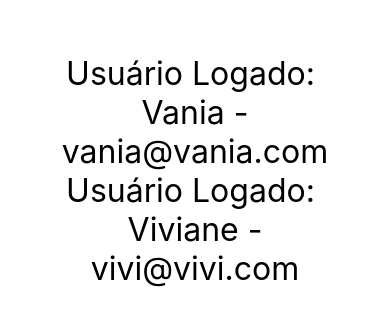
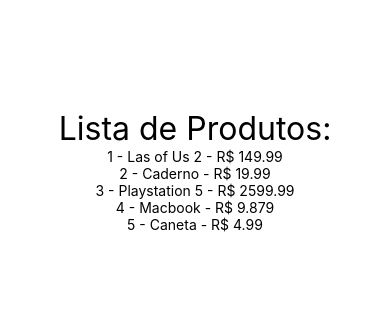
Before and after one commit to vaniamesquita/exerciciosReactNative, a React Native app: screen / in a window 390 px wide. Shown: the part 251-576 px from the top of the page. Built offline with nearby package versions, Linux system fonts and the light colour scheme.

Commit message:
renderizando lista #01

```diff
--- a/src/App.js
+++ b/src/App.js
@@ -1,7 +1,8 @@
 import React from 'react';
 import {View, StyleSheet} from 'react-native';
-import UsuarioLogado from './components/UsuarioLogado';
+import ListaProdutos from './components/produtos/ListaProdutos';
 
+// import UsuarioLogado from './components/UsuarioLogado';
 // import ParImpar from './components/ParImpar';
 // import Familia from './components/relacao/Familia';
 // import Membro from './components/relacao/Membro';
@@ -17,15 +18,16 @@
 //componente baseado em função -> funcional
 export default () => (
   <View style={style.App}>
+    <ListaProdutos />
 
+
+    {/*
     <UsuarioLogado usuario={ {nome: 'Vania', email: 'vania@vania.com' } }/>
     <UsuarioLogado usuario={ {nome: 'Viviane', email: 'vivi@vivi.com' } }/>
     <UsuarioLogado usuario={ {nome: 'Bellinha' } }/>
     <UsuarioLogado usuario={ {email: 'isa@vania.com' } }/>
     <UsuarioLogado usuario={null}/>
     <UsuarioLogado usuario={{}}/>
-
-    {/*
     <Familia>
       <Membro nome = "Vania" sobrenome = "Mesquita"/>
       <Membro nome = "Viviane" sobrenome = "Mesquita"/>
--- /dev/null
+++ b/src/components/produtos/ListaProdutos.js
@@ -0,0 +1,44 @@
+import React from 'react'
+import { Text } from 'react-native'
+import Estilo from '../estilo'
+
+import produtos from './produtos'
+
+export default props => {
+    return (
+        <>
+            <Text style={Estilo.txtG}>
+                Lista de Produtos:
+            </Text>
+            {produtos.map(p => {
+                return <Text key={p.id}> {p.id} - {p.nome} - R$ {p.preco} </Text>
+            })}
+        </>
+    )
+}
+
+
+//também podemos fazer dessa forma:
+// export default props => {
+//     function obterLista() {
+//         return produtos.map(p => {
+//             return (
+//                 <Text key={p.id}>
+//                     {p.id} - {p.nome} - R$ {p.preco}
+//                 </Text>
+//             )
+//         })
+//     }
+// }
+
+// return (
+//     <>
+//         <Text style={Estilo.txtG}>
+//             Lista de Produtos:
+//         </Text>
+//         {obertLista()}
+//     </>
+// )
+
+// sempre que trabalhamos geração de varios elementos (lista de elementos), é importante usar uma chave key, que é a forma que o react tem de
+// encontrar facilmente esses elementos, para a alteração por exemplo.
--- /dev/null
+++ b/src/components/produtos/produtos.js
@@ -0,0 +1,7 @@
+export default [
+    { id: 1, nome: 'Las of Us 2', preco: 149.99 },
+    { id: 2, nome: 'Caderno', preco: 19.99 },
+    { id: 3, nome: 'Playstation 5', preco: 2599.99 },
+    { id: 4, nome: 'Macbook', preco: 9.879 },
+    { id: 5, nome: 'Caneta', preco: 4.99 }
+]
```
